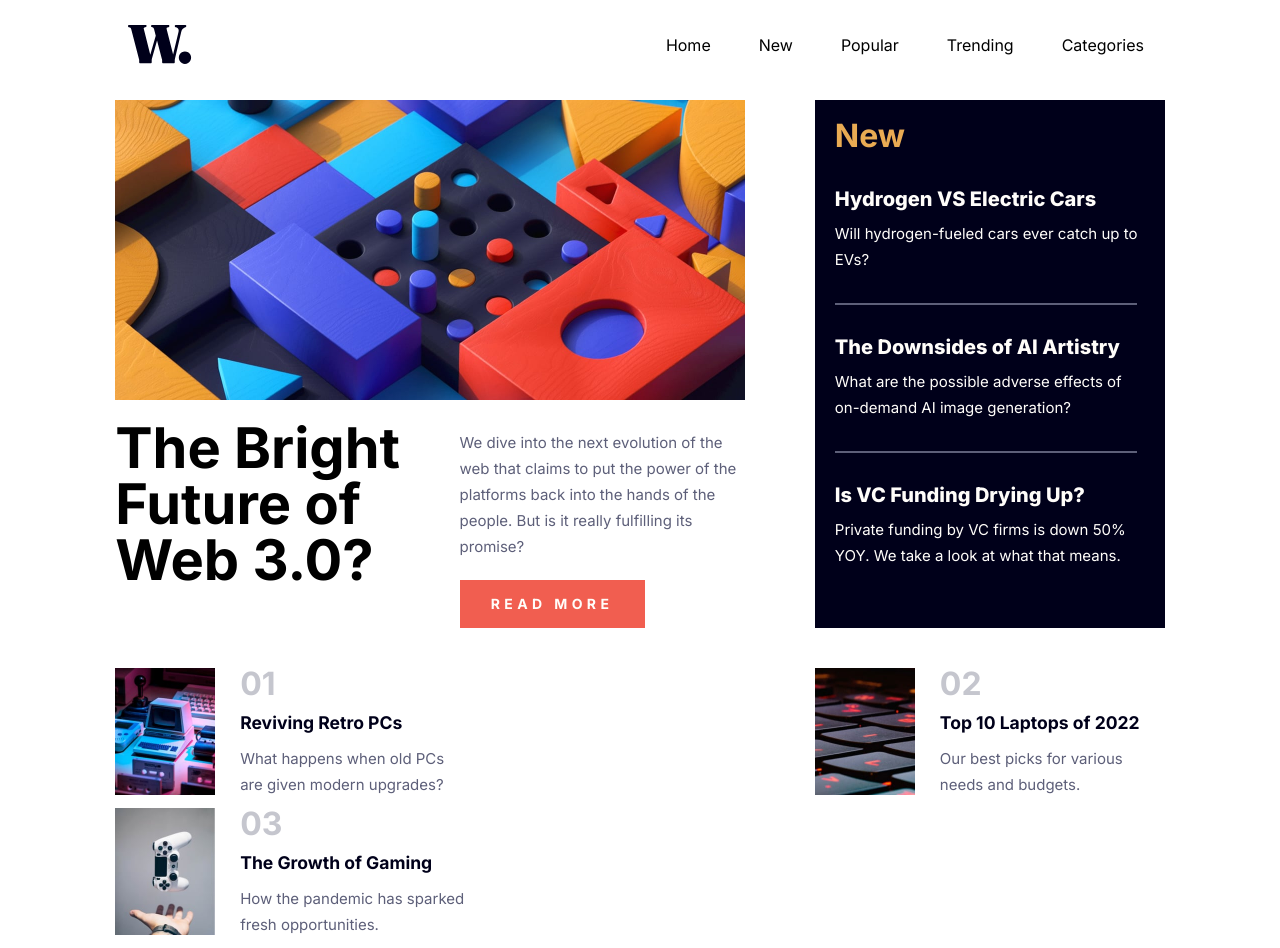
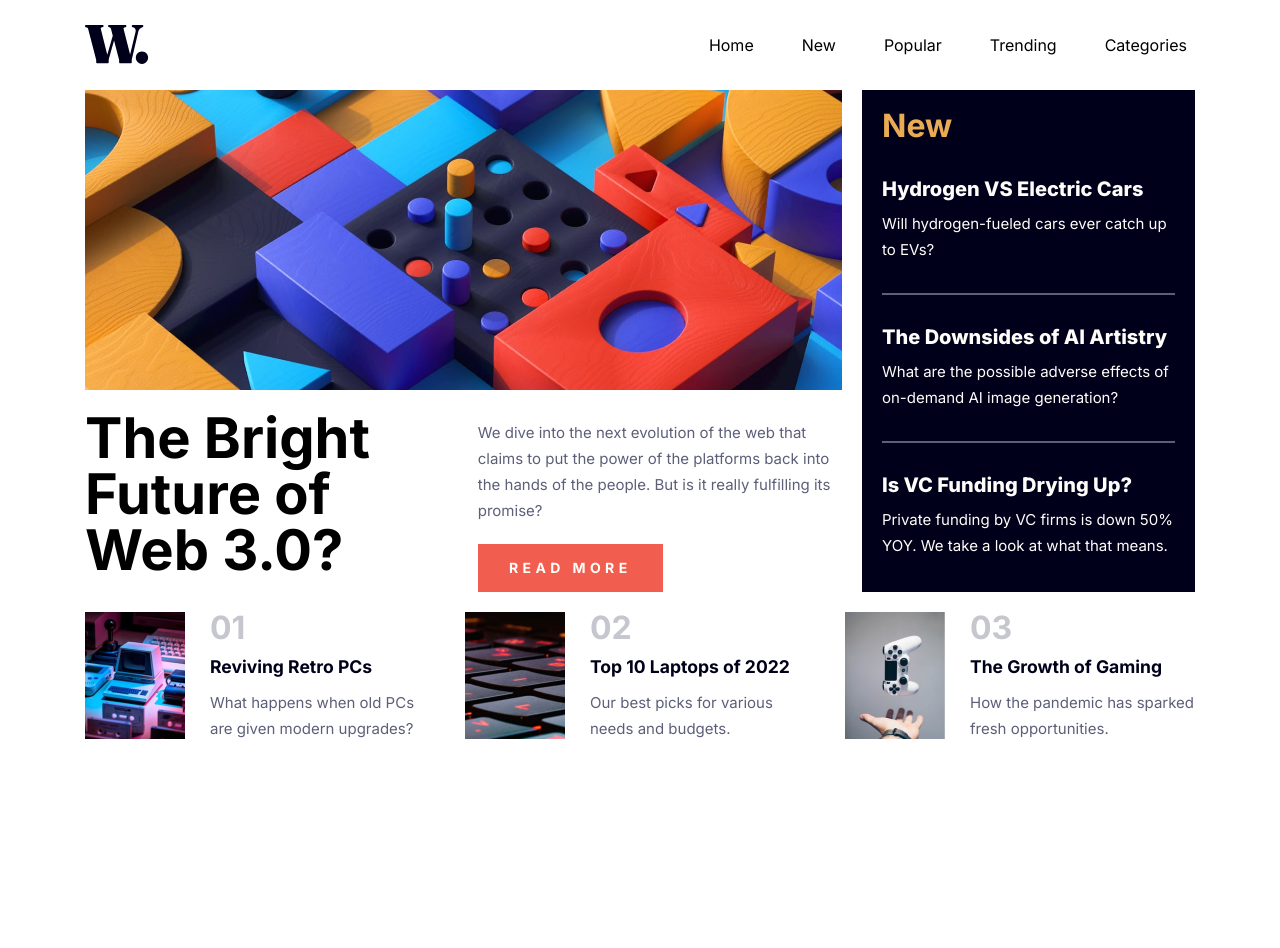
Before and after one commit to Junior-dev-Track/14-css-web-3-0-project-Emilie-Gilles, a plain HTML site: page index.html in a window 1280 px wide. After the commit the page ends 800 px from the top, so only its background shows below. Drawn offline with Linux system fonts and the light colour scheme.

Commit message:
presque bon, peut etre une grid pour la section3

```diff
--- a/index.html
+++ b/index.html
@@ -22,6 +22,7 @@
   </head>
   <body>
     <header>
+      <div class="containeur">
         <nav>
           <img id="logo" src="assets/images/logo.svg" alt="logo" />
 
@@ -37,8 +38,12 @@
             <li><a href="#">Categories</a></li>
           </ul>
         </nav>
+      </div>
     </header>
+
     <main>
+      <div class="containeur">
+        <section class="section0">
           <section class="section1">
             <div class="section1__img">
               <img
@@ -52,9 +57,9 @@
               <h1>The Bright Future of Web 3.0?</h1>
               <div class="section1__text__content">
                 <p>
-              We dive into the next evolution of the web that claims to put the
-              power of the platforms back into the hands of the people. But is
-              it really fulfilling its promise?
+                  We dive into the next evolution of the web that claims to put
+                  the power of the platforms back into the hands of the people.
+                  But is it really fulfilling its promise?
                 </p>
                 <div class="section1__text__btn"><a href="#">Read more</a></div>
               </div>
@@ -80,11 +85,13 @@
             <article>
               <h2>Is VC Funding Drying Up?</h2>
               <p>
-            Private funding by VC firms is down 50% YOY. We take a look at what
-            that means.
+                Private funding by VC firms is down 50% YOY. We take a look at
+                what that means.
               </p>
             </article>
           </section>
+        </section>
+
         <section class="section3">
           <article>
             <a href="#" class="section3__article">
@@ -127,6 +134,7 @@
             </a>
           </article>
         </section>
+      </div>
     </main>
   </body>
 </html>
--- a/style.css
+++ b/style.css
@@ -3,12 +3,13 @@
   padding: 0;
   box-sizing: border-box;
 }
+.containeur {
+  width: 90vw;
+  margin: 0 auto;
+}
 
 body {
-  margin: 0 auto;
   font-family: "Inter", sans-serif;
-  display: flex;
-  flex-direction: column;
 }
 
 nav {
@@ -99,20 +100,28 @@ hr {
   max-width: 302px;
   margin: 30px 0;
 }
-header {
+
+main .containeur {
+  display: flex;
+  flex-direction: column;
+  gap: 20px;
   max-width: 1110px;
 }
-main {
+header .containeur {
+  max-width: 1110px;
+}
+section1 {
   display: flex;
   flex-direction: column;
-  max-width: 1110px;
+  gap: 20px;
 }
-section {
-  margin: 10px 0;
+.section0 {
+  display: flex;
+  flex-direction: column;
+  justify-content: space-between;
+  gap: 20px;
 }
-.section1 {
-  width: max(60%, 343px);
-}
+
 #img1 {
   width: 100%;
   height: 100%;
@@ -211,18 +220,20 @@ section {
 @media screen and (min-width: 600px) {
   body {
     margin: 0 auto;
-    max-width: 1400px;
   }
-  header {
-    margin: 0 clamp(20px, 10vw, 140px);
-  }
+
   main {
-    margin: 0 clamp(20px, 9vw, 140px);
     display: flex;
     flex-direction: row;
     justify-content: space-between;
     gap: 20px;
     flex-wrap: wrap;
+  }
+  .section0 {
+    display: flex;
+    flex-direction: row;
+    justify-content: space-between;
+    gap: 20px;
   }
   .section1 {
     min-width: 60%;
@@ -241,7 +252,7 @@ section {
     flex-direction: column;
     justify-content: space-between;
     gap: 10px;
-    width: 55%;
+    width: 50%;
   }
 
   .section3 {
@@ -256,6 +267,7 @@ section {
     width: clamp(250px, 30vw, 350px);
   }
 }
+
 @media screen and (min-width: 1440px) {
   .section1 {
     min-width: 60%;
```
Lines whose indentation alone changed are shown as unchanged.
